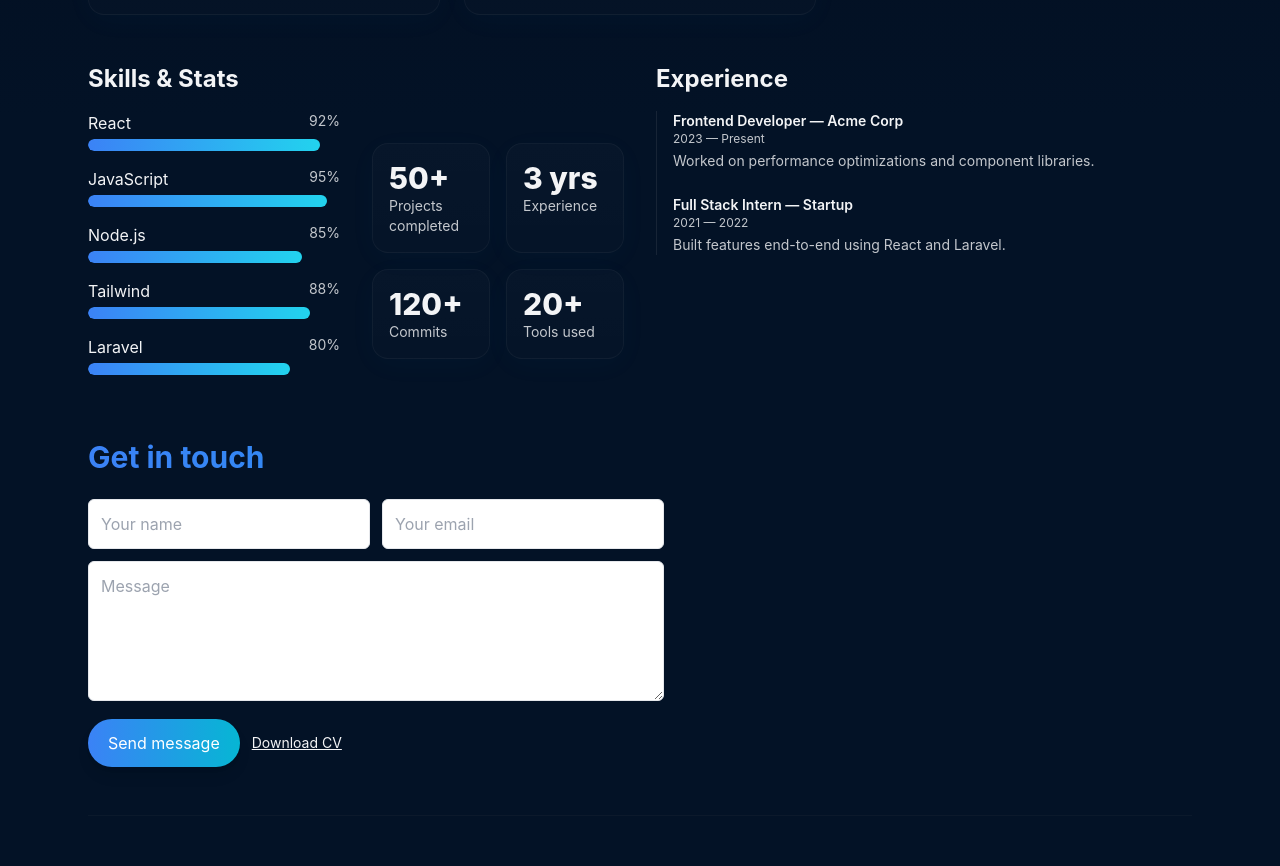
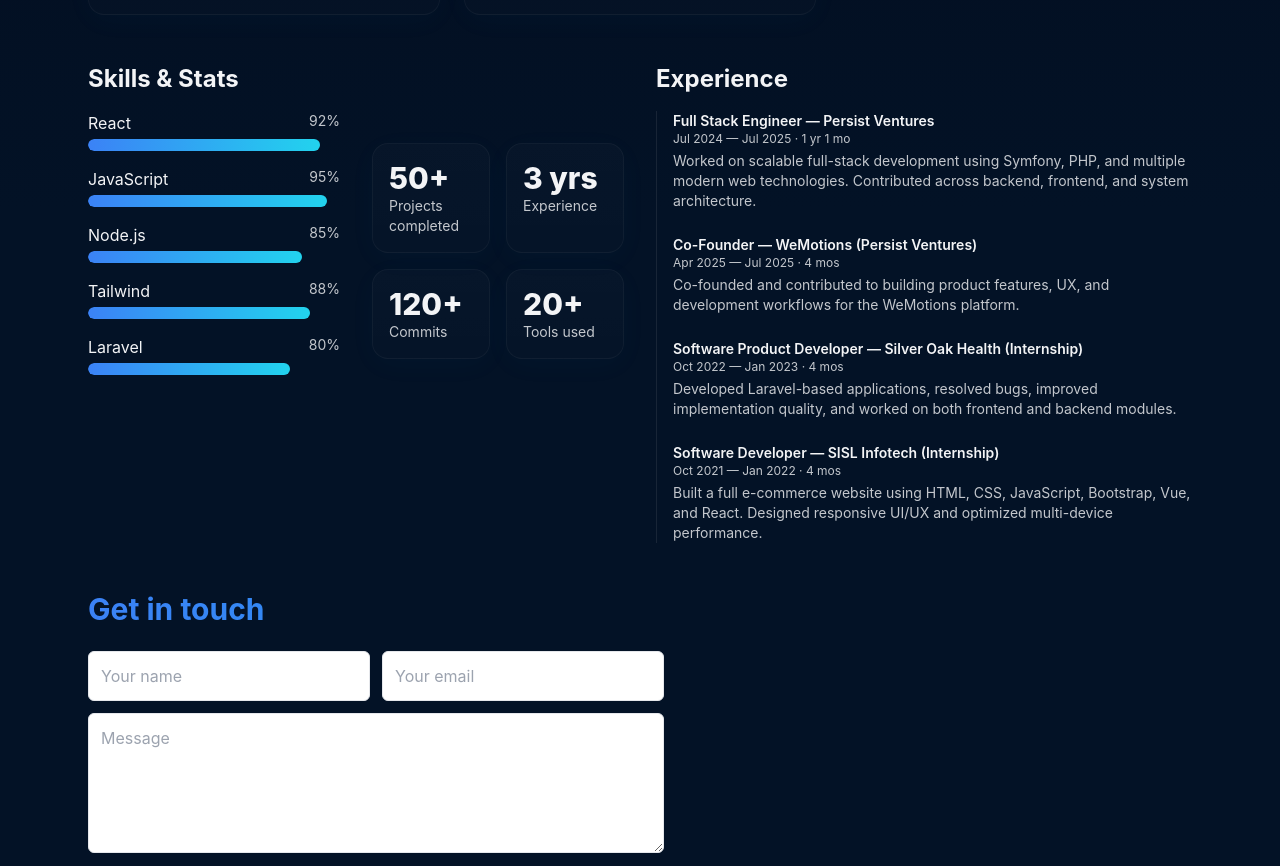
Before and after one commit to nidhigupta58/nidhi-portfolio-blue, a React (Vite) app: page / in a window 1280 px wide. Shown: the part 1129-1995 px from the top of the page. Built offline with nearby package versions, Linux system fonts and the light colour scheme; the HTML template or start-up script is replaced by a standard one.

Commit message:
update: experience section with new roles and details

```diff
--- a/src/components/Experience.jsx
+++ b/src/components/Experience.jsx
@@ -5,18 +5,64 @@ export default function Experience() {
   return (
     <div>
       <h3 className="text-2xl font-bold mb-4">Experience</h3>
-      <motion.ol initial={{opacity:0}} whileInView={{opacity:1}} className="border-l border-gray-700/40 pl-4 space-y-6">
+
+      <motion.ol
+        initial={{ opacity: 0 }}
+        whileInView={{ opacity: 1 }}
+        className="border-l border-gray-700/40 pl-4 space-y-6"
+      >
+
+        {/* Persist Ventures – Full Stack Engineer */}
         <li>
-          <div className="text-sm font-semibold">Frontend Developer — Acme Corp</div>
-          <div className="text-xs opacity-80">2023 — Present</div>
-          <div className="text-sm opacity-80 mt-1">Worked on performance optimizations and component libraries.</div>
+          <div className="text-sm font-semibold">
+            Full Stack Engineer — Persist Ventures
+          </div>
+          <div className="text-xs opacity-80">Jul 2024 — Jul 2025 · 1 yr 1 mo</div>
+          <div className="text-sm opacity-80 mt-1">
+            Worked on scalable full-stack development using Symfony, PHP, and
+            multiple modern web technologies. Contributed across backend,
+            frontend, and system architecture.
+          </div>
         </li>
 
+        {/* Persist Ventures – Co-Founder of WeMotions */}
         <li>
-          <div className="text-sm font-semibold">Full Stack Intern — Startup</div>
-          <div className="text-xs opacity-80">2021 — 2022</div>
-          <div className="text-sm opacity-80 mt-1">Built features end-to-end using React and Laravel.</div>
+          <div className="text-sm font-semibold">
+            Co-Founder — WeMotions (Persist Ventures)
+          </div>
+          <div className="text-xs opacity-80">Apr 2025 — Jul 2025 · 4 mos</div>
+          <div className="text-sm opacity-80 mt-1">
+            Co-founded and contributed to building product features, UX,
+            and development workflows for the WeMotions platform.
+          </div>
         </li>
+
+        {/* Silver Oak Health — Internship */}
+        <li>
+          <div className="text-sm font-semibold">
+            Software Product Developer — Silver Oak Health (Internship)
+          </div>
+          <div className="text-xs opacity-80">Oct 2022 — Jan 2023 · 4 mos</div>
+          <div className="text-sm opacity-80 mt-1">
+            Developed Laravel-based applications, resolved bugs, improved
+            implementation quality, and worked on both frontend and backend
+            modules.
+          </div>
+        </li>
+
+        {/* SISL Infotech — Internship */}
+        <li>
+          <div className="text-sm font-semibold">
+            Software Developer — SISL Infotech (Internship)
+          </div>
+          <div className="text-xs opacity-80">Oct 2021 — Jan 2022 · 4 mos</div>
+          <div className="text-sm opacity-80 mt-1">
+            Built a full e-commerce website using HTML, CSS, JavaScript,
+            Bootstrap, Vue, and React. Designed responsive UI/UX and optimized
+            multi-device performance.
+          </div>
+        </li>
+
       </motion.ol>
     </div>
   )
```
